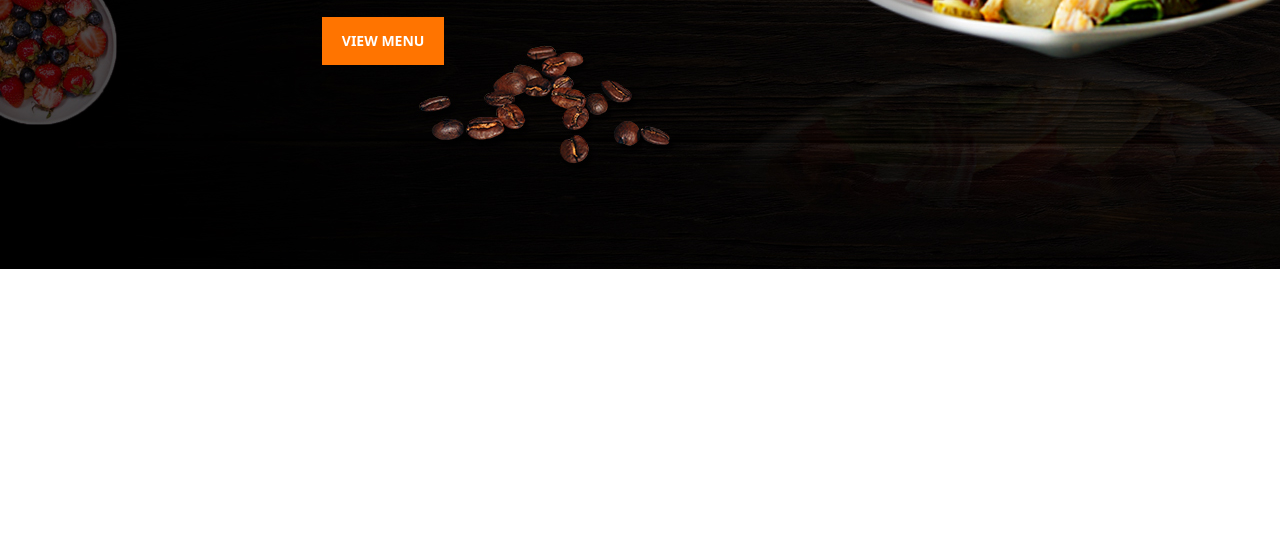
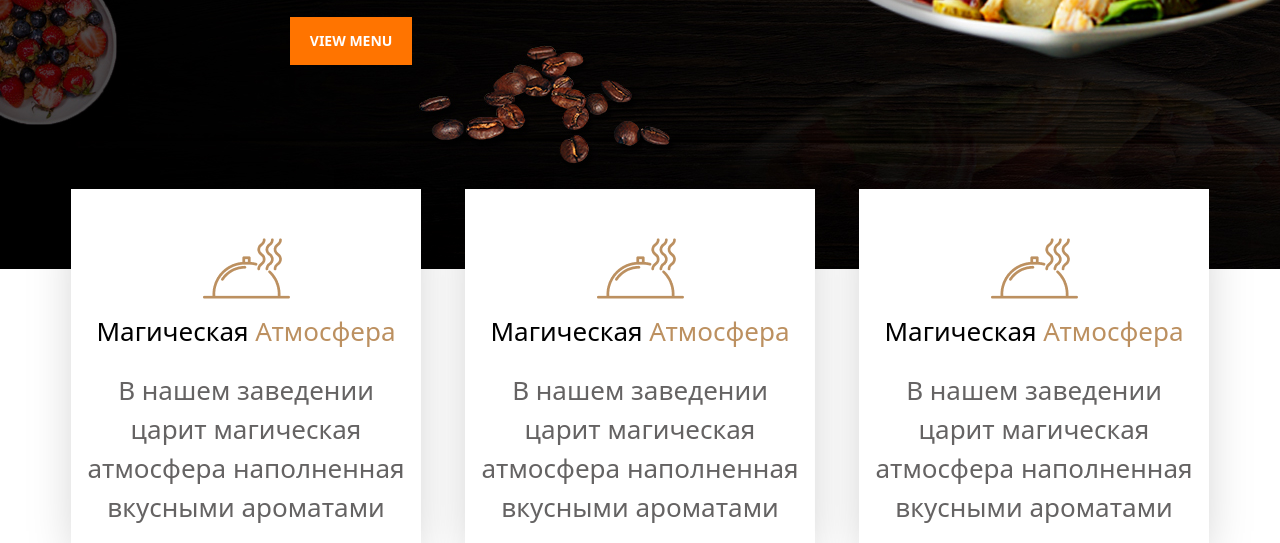
Before and after one commit to Xursand744/Restoran-9sinf, a plain HTML site: page index.html in a window 1280 px wide. Shown: the part 531-1074 px from the top of the page. Before the commit the page ends 800 px from the top, so only its background shows below. Drawn offline with nearby package versions, Linux system fonts and the light colour scheme.

Commit message:
section one end

```diff
--- a/index.html
+++ b/index.html
@@ -19,7 +19,7 @@
                 <a href="#" class="shrink-0 text-xl"><img class="" src="./img/LOGO.png" alt=""></a>
             </div>
 
-            <label for="menu-toggle" class="pointer-cursor md:hidden block">
+            <label for="menu-toggle" class="pointer-cursor lg:hidden block">
                 <svg class="fill-current text-white" xmlns="http://www.w3.org/2000/svg" width="40" height="40"
                     viewBox="0 0 20 20">
                     <title>menu</title>
@@ -28,7 +28,7 @@
             </label>
             <input class="hidden" type="checkbox" id="menu-toggle" />
 
-            <div class="hidden md:flex md:items-center md:w-auto w-full" id="menu">
+            <div class="hidden lg:flex lg:items-center lg:w-auto w-full" id="menu">
                 <nav>
                     <ul class="md:flex items-center justify-between text-base text-white pt-4 md:pt-0">
                         <li><a class="md:p-4 py-3 px-0 block" href="#">ГЛАВНАЯ</a></li>
@@ -53,7 +53,7 @@
         <div class="max-w-[1138px] w-full mx-auto flex flex-col justify-center items-start flex-grow">
             <div class="text-center">
                 <h3 class="text-[#D67E35] text-[50px]">Добро пожаловать в</h3>
-                <h2 class="text-[#D67E35] text-[80px]">Наш ресторан</h2>
+                <h2 class="text-[#D67E35] text-[50px] md:text-[80px]">Наш ресторан</h2>
                 <span class="text-white block text-lg before:content-[''] before:absolute
                 relative before:w-[50px] before:h-[2px] w-max mx-auto before:bg-white before:-left-[30%]
                  before:top-[50%]
@@ -62,14 +62,41 @@
 
                 ">ДОМ ЛУЧШЕЙ ЕДЫ</span>
                 <a class="py-[14px] px-5 inline-block hover:bg-[#694c33] transition-[5ms]
-                bg-[#FF7400] text-white text-sm font-bold ml-16 "
+                bg-[#FF7400] text-white text-sm font-bold"
                                     href="#">VIEW MENU</a>
             </div>
         </div>
 
     </header>
 
+<main>
+    <section>
+        <div class="max-w-[1138px] w-full mx-auto">
 
+            <div class="flex justify-center gap-8  lg:justify-between items-center -mt-[50px] lg:-mt-[80px] flex-wrap lg:flex-nowrap">
+                <div class="max-w-[350px] w-full text-center pt-9 pb-4 px-4 shadow-2xl bg-white">
+                    <img class="mx-auto" src="./img/qopqoq.png" alt="">
+                    <h3 class="text-[26px] mb-5">Магическая <span class="text-[#BC9060]">Атмосфера</span></h3>
+                    <p class="text-[26px] text-[#656363]">В нашем заведении царит магическая атмосфера
+                        наполненная вкусными ароматами</p>
+                </div>
+                <div class="max-w-[350px] w-full text-center pt-9 pb-4 px-4 shadow-2xl bg-white">
+                    <img class="mx-auto" src="./img/qopqoq.png" alt="">
+                    <h3 class="text-[26px] mb-5">Магическая <span class="text-[#BC9060]">Атмосфера</span></h3>
+                    <p class="text-[26px] text-[#656363]">В нашем заведении царит магическая атмосфера
+                        наполненная вкусными ароматами</p>
+                </div>
+                <div class="max-w-[350px] w-full text-center pt-9 pb-4 px-4 shadow-2xl bg-white">
+                    <img class="mx-auto" src="./img/qopqoq.png" alt="">
+                    <h3 class="text-[26px] mb-5">Магическая <span class="text-[#BC9060]">Атмосфера</span></h3>
+                    <p class="text-[26px] text-[#656363]">В нашем заведении царит магическая атмосфера
+                        наполненная вкусными ароматами</p>
+                </div>
+            </div>
+
+        </div>
+    </section>
+</main>
 
 </body>
 
```
Also changed, not shown: img/qopqoq.png (added).
